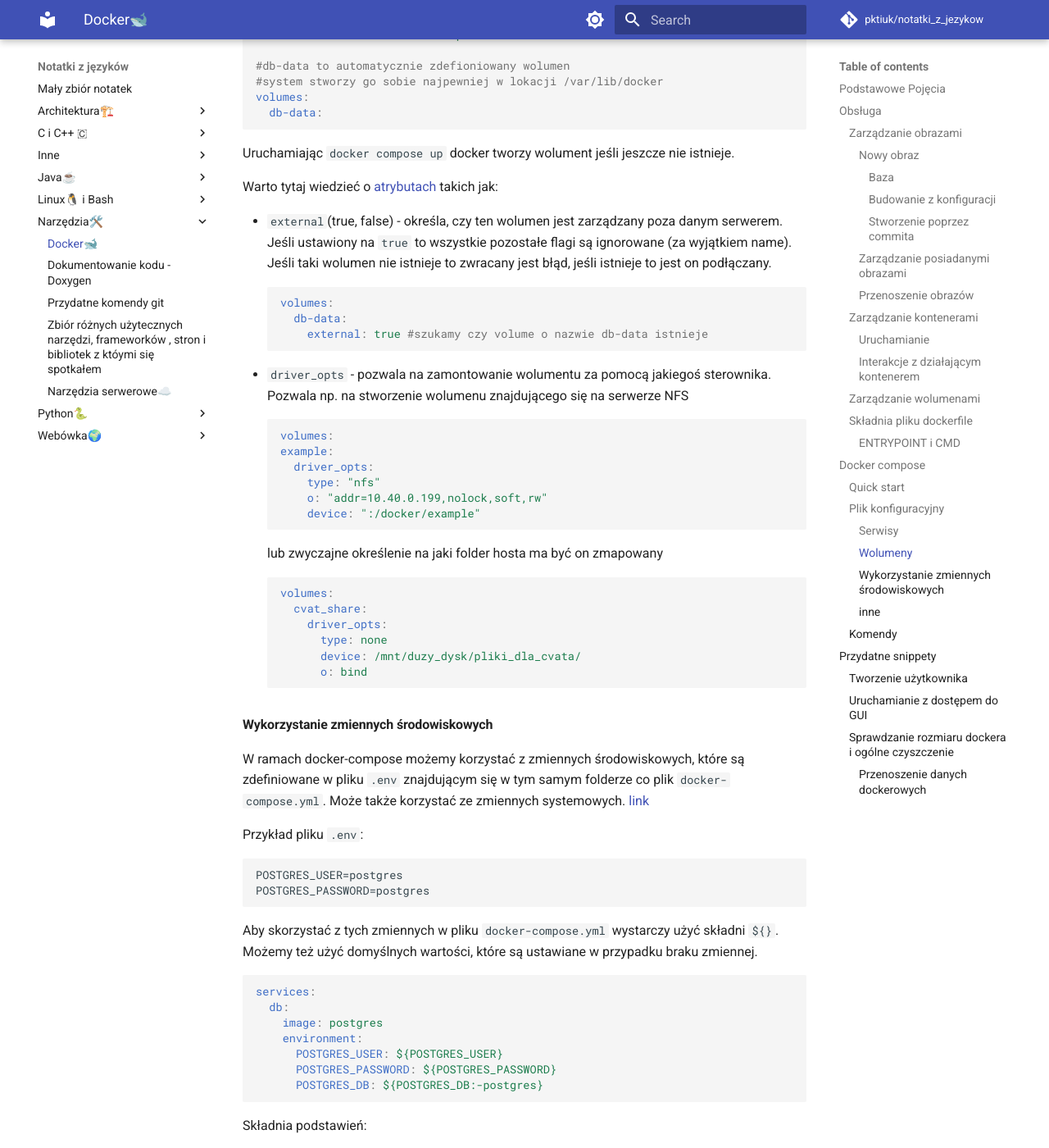
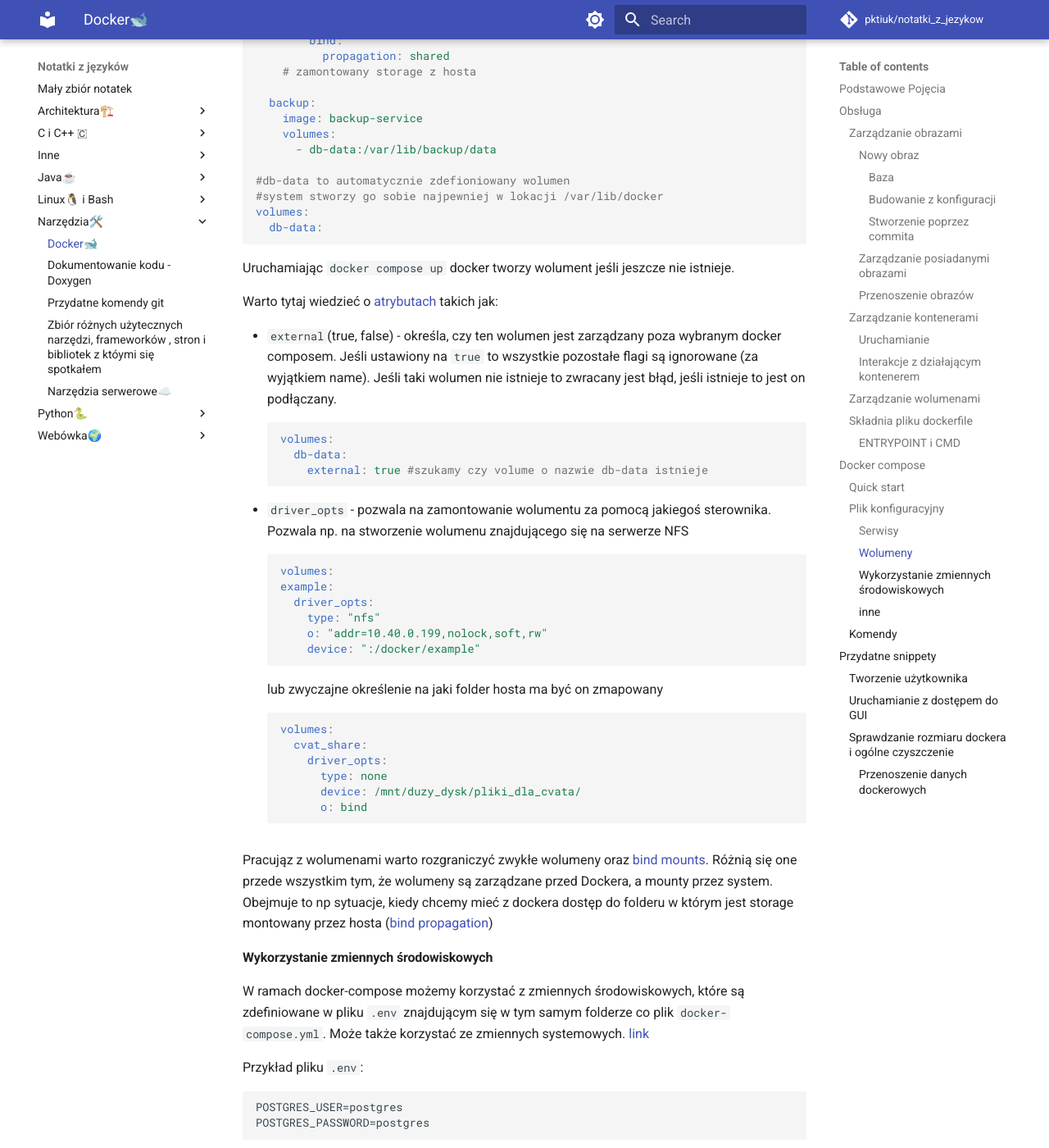
Before and after one commit to pktiuk/notatki_z_jezykow, an MkDocs documentation site: the page built from docs/Narzędzia🛠️/docker.md, in a window 1280 px wide and 1400 px high, scrolled down 10750 px. Shown: the whole window at 82% size. Built offline with MkDocs 1.6.1 and Material for MkDocs 9.7.7, drawn with Linux system fonts in a browser that asks for light colours; comment, search, counter and statistics services are not loaded; some of the changed text lies outside the part shown.

Commit message:
Docker volumes update

````diff
--- a/docs/Narzędzia🛠️/docker.md
+++ b/docs/Narzędzia🛠️/docker.md
@@ -433,7 +433,8 @@
 Dlatego często są one wykorzystywane min. do przechowywania baz danych, abyśmy nic nie tracili wtdy, kiedy np. przy aktualizacji będziemy chcieli zmienić wersję kontenera na świeższą.
 Kolejną zaletą wolumenów w kontekście compose'a jest to, że mogą one być współdzielone pomiędzy poszczególnymi serwisami. [dokumentacja](https://docs.docker.com/compose/compose-file/07-volumes/)
 
-Składnia podawania wolumenów: `VOLUME:CONTAINER_PATH[:ACCESS_MODE]` [source](https://docs.docker.com/reference/compose-file/services/#short-syntax-5)
+Podstawowa składnia podawania wolumenów: `VOLUME:CONTAINER_PATH[:ACCESS_MODE]` [source](https://docs.docker.com/reference/compose-file/services/#short-syntax-5).
+Możliwe jest także użycie [złożonej składni](https://docs.docker.com/reference/compose-file/services/#volumes).
 
 Przykład:
 
@@ -444,6 +445,12 @@
     volumes:
       - db-data:/etc/data
     #db-data będzie zamontowane w backendzie pod ścieżką /etc/data
+      - type: bind
+        source: /media/usb
+        target: /usb
+        bind:
+          propagation: shared
+    # zamontowany storage z hosta
 
   backup:
     image: backup-service
@@ -460,7 +467,7 @@
 
 Warto tytaj wiedzieć o [atrybutach](https://docs.docker.com/compose/compose-file/07-volumes/#attributes) takich jak:
 
-- `external`(true, false) - określa, czy ten wolumen jest zarządzany poza danym serwerem. Jeśli ustawiony na `true` to wszystkie pozostałe flagi są ignorowane (za wyjątkiem name). Jeśli taki wolumen nie istnieje to zwracany jest błąd, jeśli istnieje to jest on podłączany.
+- `external`(true, false) - określa, czy ten wolumen jest zarządzany poza wybranym docker composem. Jeśli ustawiony na `true` to wszystkie pozostałe flagi są ignorowane (za wyjątkiem name). Jeśli taki wolumen nie istnieje to zwracany jest błąd, jeśli istnieje to jest on podłączany.
   ```yaml
   volumes:
     db-data:
@@ -484,6 +491,9 @@
         device: /mnt/duzy_dysk/pliki_dla_cvata/
         o: bind
   ```
+
+Pracująz z wolumenami warto rozgraniczyć zwykłe wolumeny oraz [bind mounts](https://docs.docker.com/engine/storage/bind-mounts/). Różnią się one przede wszystkim tym, że wolumeny są zarządzane przed Dockera, a mounty przez system.
+Obejmuje to np sytuacje, kiedy chcemy mieć z dockera dostęp do folderu w którym jest storage montowany przez hosta ([bind propagation](https://docs.docker.com/engine/storage/bind-mounts/#configure-bind-propagation))
 
 #### Wykorzystanie zmiennych środowiskowych
 
````
